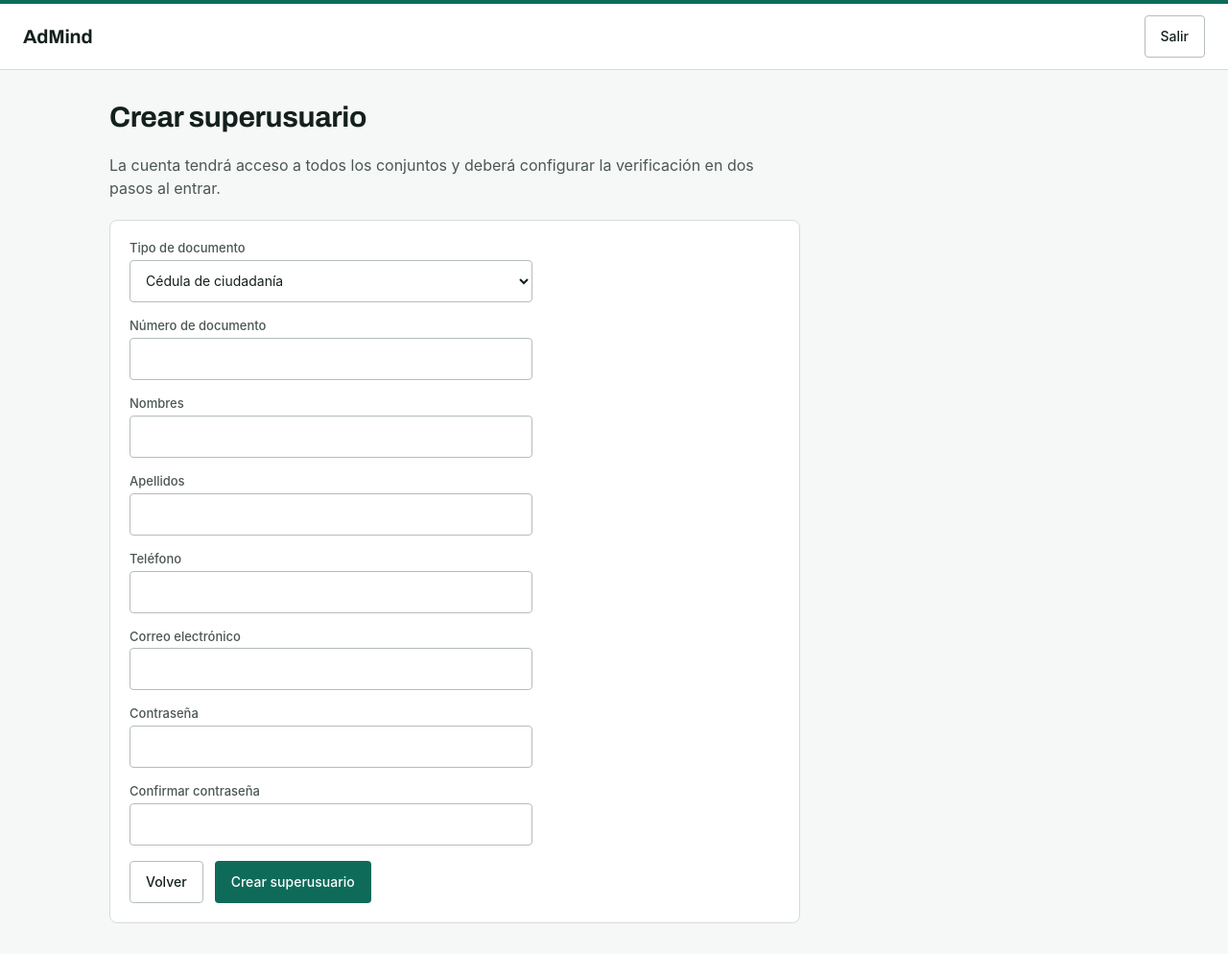
After one commit to ZeroFour-04/Admind_Front-End, a Django app: template apps/conjuntos/templates/conjuntos/superusuario_nuevo.html in a window 1280 px wide. The commit adds this page. Shown: the whole page at 96% size. Run offline with Django 5.2, Linux system fonts and the light colour scheme; the template is opened without the code that fills it: values that come from a table or form of the project are taken from there, others are empty; tables that the repository leaves empty hold one stand-in row (values such as "Sample post"); some web fonts are replaced.

Commit message:
feat(conjuntos): creacion de superusuarios desde el selector

```diff
--- a/apps/conjuntos/forms.py
+++ b/apps/conjuntos/forms.py
@@ -105,3 +105,12 @@ class AdministradorForm(UsuarioForm):
         datos = super().clean()
         datos["rol"] = "administracion"
         return datos
+
+class SuperusuarioForm(UsuarioForm):
+    """La cuenta de otro Superusuario desde el selector (2026-10-30). Sin rol: la API fija el de plataforma."""
+
+    def __init__(self, *args, **kwargs):
+        super().__init__(*args, **kwargs)
+        del self.fields["rol"]
+        for campo in self.fields.values():
+            campo.widget.attrs["class"] = "am-campo__control"
--- /dev/null
+++ b/apps/conjuntos/templates/conjuntos/superusuario_nuevo.html
@@ -0,0 +1,29 @@
+{% extends "base/base.html" %}
+
+{% block titulo %}Crear superusuario{% endblock %}
+
+{% block cuerpo %}
+{% include "componentes/barra_superior.html" with sin_conjunto=True %}
+<main class="vista vista--sin-lateral">
+  <div class="vista__encabezado">
+    <h1>Crear superusuario</h1>
+  </div>
+  <p class="vista__guia">La cuenta tendrá acceso a todos los conjuntos y deberá configurar la verificación en dos pasos al entrar.</p>
+
+  <form method="post" class="am-formulario am-tarjeta" novalidate>
+    {% csrf_token %}
+    {% include "componentes/errores_formulario.html" %}
+    {% for campo in formulario %}
+      <div class="am-campo">
+        <label class="am-campo__etiqueta" for="{{ campo.id_for_label }}">{{ campo.label }}</label>
+        {{ campo }}
+        {% for error in campo.errors %}<span class="am-campo__error">{{ error }}</span>{% endfor %}
+      </div>
+    {% endfor %}
+    <div class="acciones">
+      <a class="am-btn am-btn--secundario" href="{% url 'conjuntos:selector' %}">Volver</a>
+      <button class="am-btn am-btn--primario" type="submit">Crear superusuario</button>
+    </div>
+  </form>
+</main>
+{% endblock %}
--- a/apps/conjuntos/urls.py
+++ b/apps/conjuntos/urls.py
@@ -9,6 +9,7 @@ app_name = "conjuntos"
 urlpatterns = [
     path("", views.selector, name="selector"),
     path("nuevo/", views.nuevo, name="nuevo"),
+    path("superusuarios/nuevo/", views.nuevo_superusuario, name="superusuario-nuevo"),
     path("asistente/datos/", views.datos, name="asistente-datos"),
     path("asistente/viviendas/", views.viviendas, name="asistente-viviendas"),
     path("asistente/administracion/", views.administracion, name="asistente-administracion"),
--- a/cliente_api/cuentas.py
+++ b/cliente_api/cuentas.py
@@ -10,6 +10,11 @@ def iniciar_sesion(request, correo, contrasena):
 def cerrar_sesion(request):
     """POST /auth/logout/ → 204. La API borra la sesión del token."""
     pedir(request, "POST", "auth/logout/")
+
+
+def crear_superusuario(request, datos):
+    """POST /auth/superusuarios/ → crea la persona, su cuenta y su rol de Superusuario."""
+    return pedir(request, "POST", "auth/superusuarios/", datos)
 
 
 def crear_usuario(request, datos):
```
Also changed, not shown: apps/conjuntos/templates/conjuntos/selector.html (+10 -2 lines), apps/conjuntos/views.py (+26 -1 lines), tests/test_superusuarios.py (added, +72 -0 lines).
